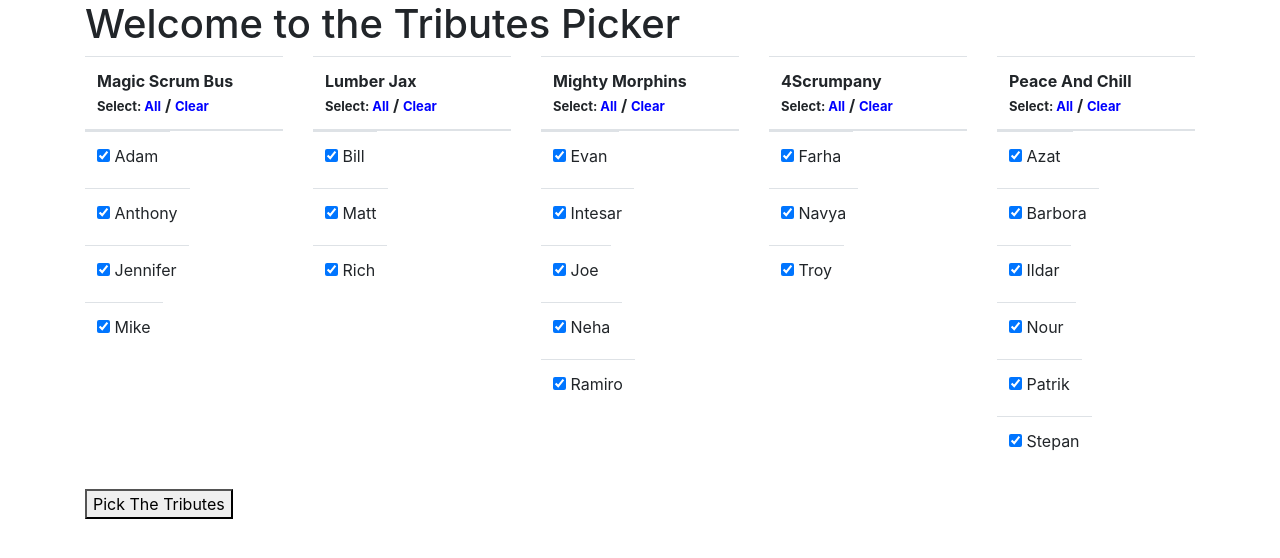
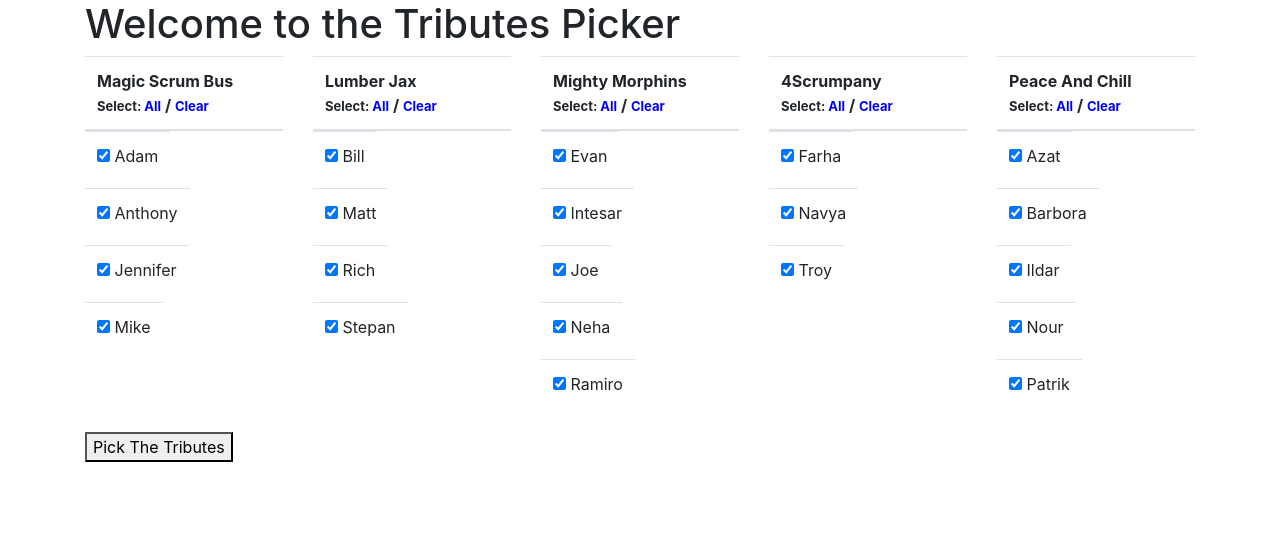
Before and after one commit to agoldh20/tributes-picker, a Vue app: page / in a window 1280 px wide. Shown: the top 558 px of the page. Built offline with nearby package versions, Linux system fonts and the light colour scheme.

Commit message:
Stepan is now on Lumber Jax

```diff
--- a/src/views/Home.vue
+++ b/src/views/Home.vue
@@ -65,8 +65,8 @@ export default {
         },
         {
           name: "Lumber Jax",
-          members: ["Bill", "Matt", "Rich"],
-          currentList: ["Bill", "Matt", "Rich"]
+          members: ["Bill", "Matt", "Rich", "Stepan"],
+          currentList: ["Bill", "Matt", "Rich", "Stepan"]
         },
         {
           name: "Mighty Morphins",
@@ -80,8 +80,8 @@ export default {
         },
         {
           name: "Peace And Chill",
-          members: ["Azat", "Barbora", "Ildar", "Nour", "Patrik", "Stepan"],
-          currentList: ["Azat", "Barbora", "Ildar", "Nour", "Patrik", "Stepan"]
+          members: ["Azat", "Barbora", "Ildar", "Nour", "Patrik"],
+          currentList: ["Azat", "Barbora", "Ildar", "Nour", "Patrik"]
         },
         // {
         //   name: "Pin Pals",
```
